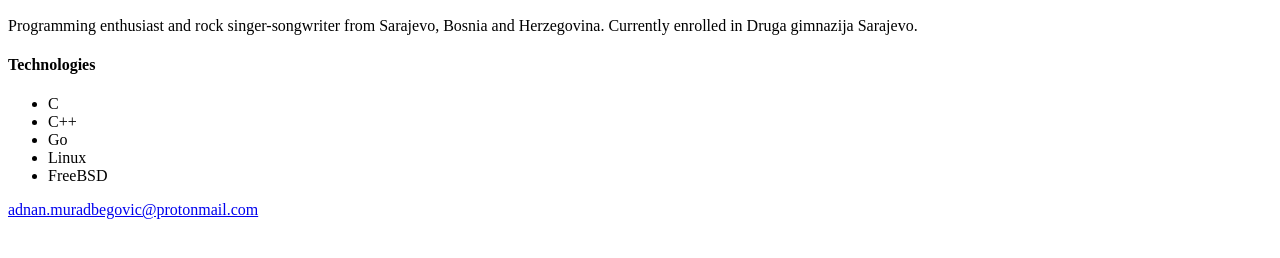
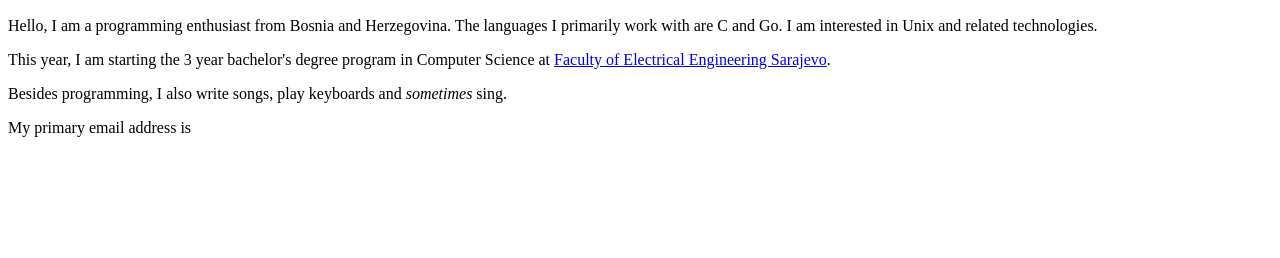
Before and after one commit to amuradbegovic/amuradbegovic.github.io, a plain HTML site: page index.html in a window 1280 px wide. Shown: the part 50-308 px from the top of the page. Drawn offline with Linux system fonts and the light colour scheme.

Commit message:
Update index.html

```diff
--- a/index.html
+++ b/index.html
@@ -9,18 +9,16 @@
 <body>
     <h2>Adnan Muradbegović</h2>
     <p>
-        Programming enthusiast and rock singer-songwriter from Sarajevo, Bosnia and Herzegovina. Currently enrolled in Druga gimnazija Sarajevo.
+        Hello, I am a programming enthusiast from Bosnia and Herzegovina. The languages I primarily work with are C and Go. I am interested in Unix and related technologies.
     </p>
-    <h4>Technologies</h4>
-    <ul>
-        <li>C</li>
-        <li>C++</li>
-        <li>Go</li>
-        <li>Linux</li>
-        <li>FreeBSD</li>
-    </ul>
     <p>
-        <a href="mailto:adnan.muradbegovic@protonmail.com">adnan.muradbegovic@protonmail.com</a>
+        This year, I am starting the 3 year bachelor's degree program in Computer Science at <a href="https://etf.unsa.ba">Faculty of Electrical Engineering Sarajevo</a>.
+    </p>
+    <p>
+        Besides programming, I also write songs, play keyboards and <i>sometimes</i> sing.
+    </p>
+    <p>
+       My primary email address is <a href="mailto:adnanm92005@gmail.com>adnanm92005@gmail.com</a>
     </p>
 </body>
 </html>
```
